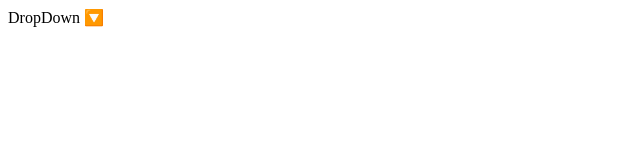
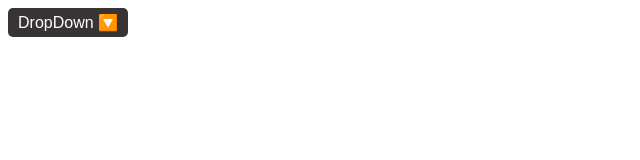
Before and after one commit to Jaizzer/HTML-to-dropdown-converter, a website: page index.html in a window 1280 px wide. Shown: the whole page, without its empty margins (0-640 px from the left). Drawn offline with Linux system fonts and the light colour scheme.

Commit message:
feat: Add some initial design to the dropdown

```diff
--- a/style.css
+++ b/style.css
@@ -1,3 +1,18 @@
 .hidden {
     display: none;
 }
+
+.drop-down {
+    box-sizing: border-box;
+    padding: 5px;
+    width: 120px;
+    background-color: rgb(57, 52, 52);
+    text-align: center;
+    border-radius: 5px;
+    font-family: sans-serif;
+    color: white;
+}
+
+.drop-down:hover {
+    background-color: grey;
+}
```
